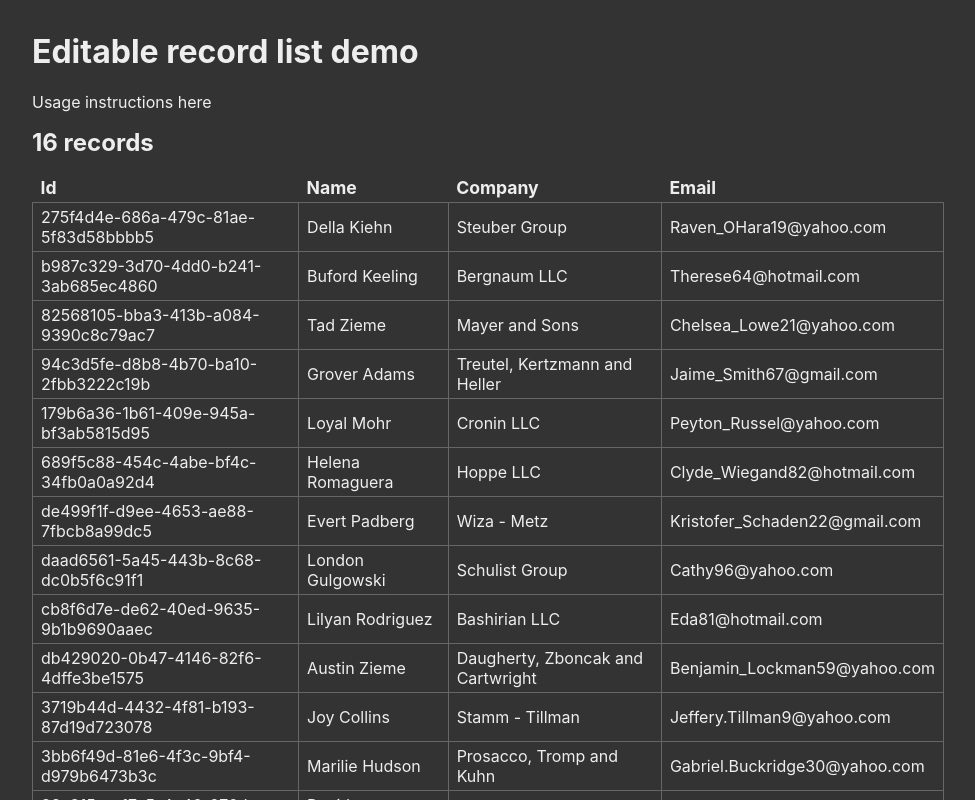
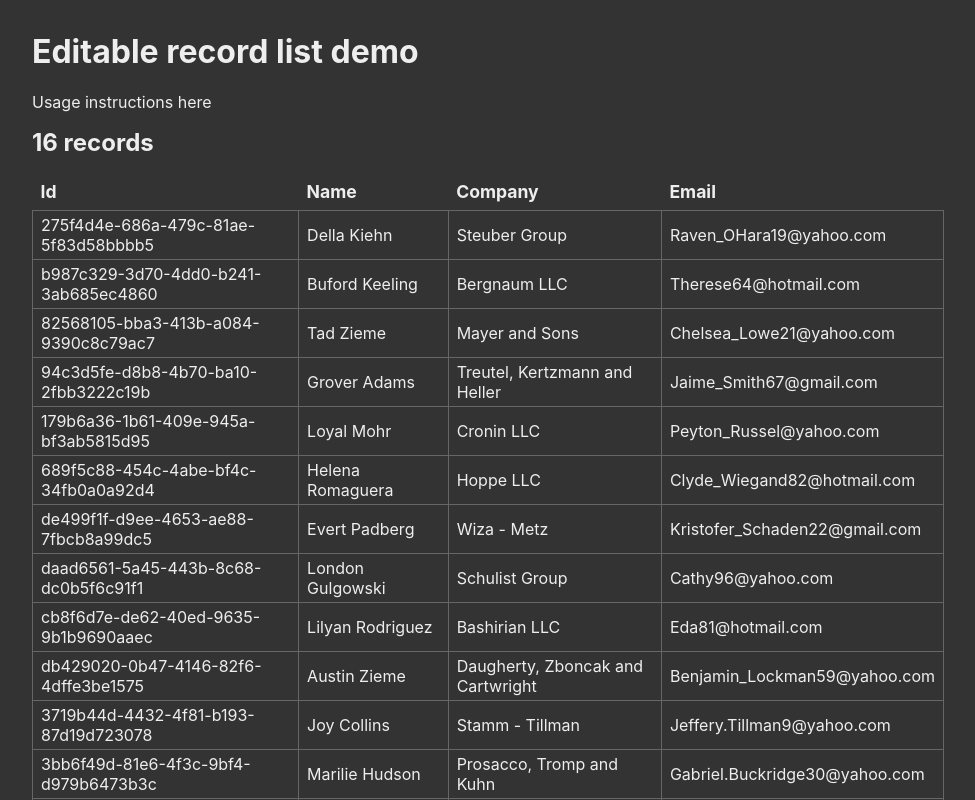
Before and after one commit to murbar/react-editable-record-list-demo, a React (Create React App) app: page / in a window 1280 px wide. Shown: the top 800 px of the page, without its empty margins (152-1127 px from the left). Built offline with nearby package versions, Linux system fonts and the light colour scheme.

Commit message:
Change padding

```diff
--- a/src/components/RecordsTableHead.jsx
+++ b/src/components/RecordsTableHead.jsx
@@ -5,7 +5,7 @@ import capitalize from '../helpers/capitalize';
 const StyledHead = styled.thead`
   th {
     text-align: left;
-    padding: 0.25rem 0.5rem;
+    padding: 0.5rem;
     font-size: 1.1em;
   }
 `;
```
